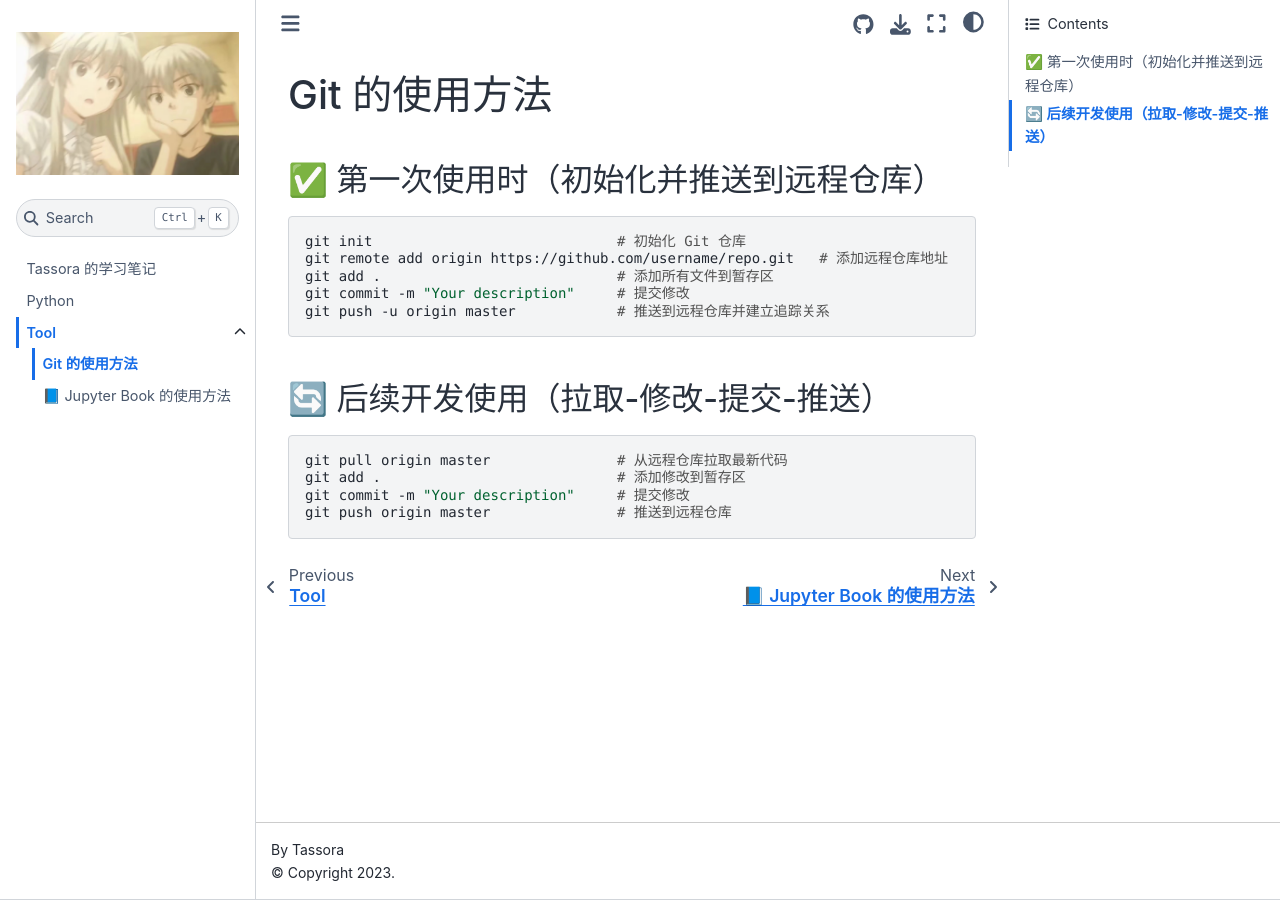
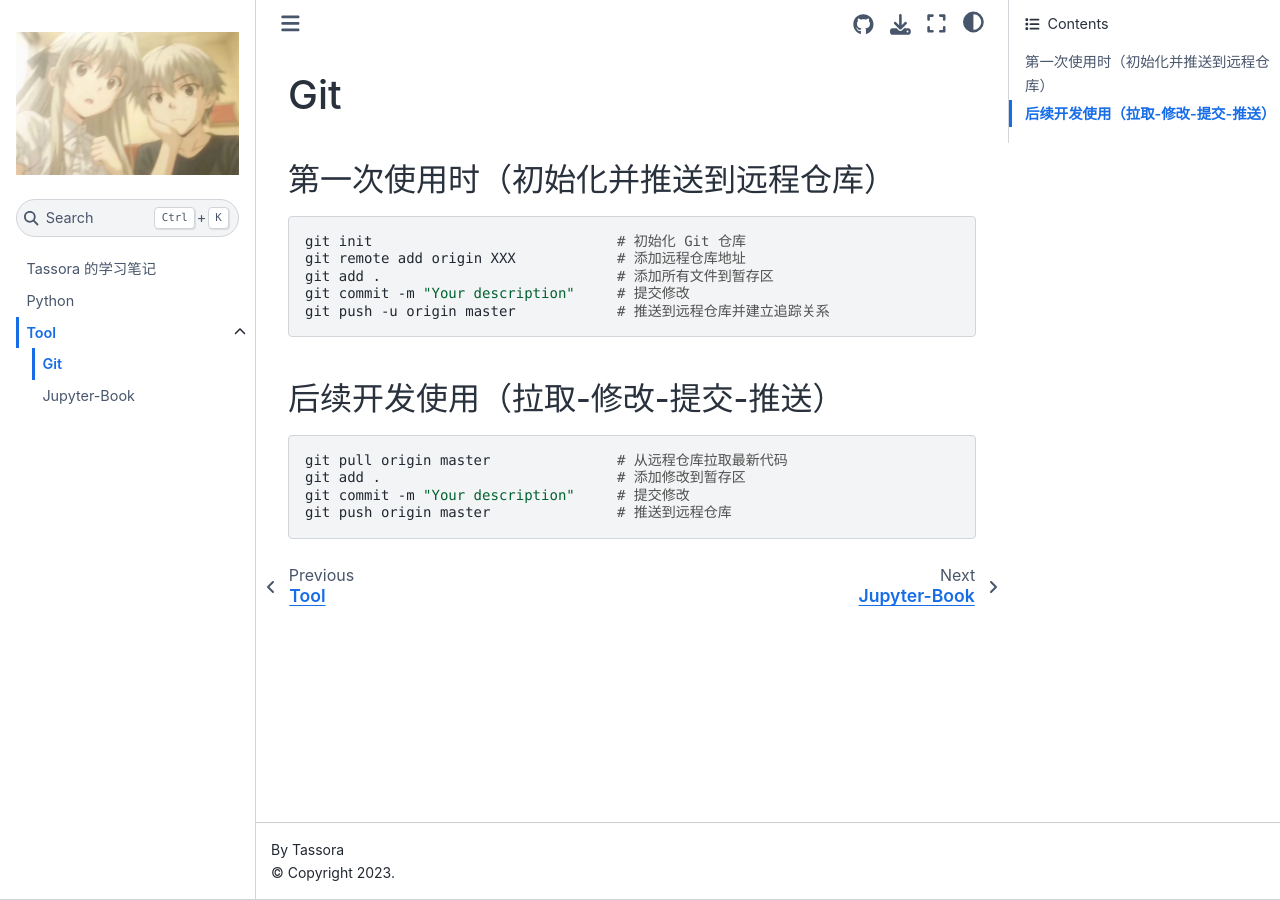
Before and after one commit to Tassora/Notebooks, a Jupyter Book: the page built from 6.Tool/1.Git.md, in a window 1280 px wide. Built offline with Jupyter Book 1.0.4 settings and Sphinx 7.4.7 and the Sphinx Book theme 1.1.4, drawn with Linux system fonts in a browser that asks for light colours.

````diff
--- a/6.Tool/1.Git.md
+++ b/6.Tool/1.Git.md
@@ -1,14 +1,14 @@
-# Git 的使用方法
+# Git
 
-## ✅ 第一次使用时（初始化并推送到远程仓库）
+## 第一次使用时（初始化并推送到远程仓库）
 ```bash
 git init                             # 初始化 Git 仓库
-git remote add origin https://github.com/username/repo.git   # 添加远程仓库地址
+git remote add origin XXX            # 添加远程仓库地址
 git add .                            # 添加所有文件到暂存区
 git commit -m "Your description"     # 提交修改
 git push -u origin master            # 推送到远程仓库并建立追踪关系
 ```
-## 🔄 后续开发使用（拉取-修改-提交-推送）
+## 后续开发使用（拉取-修改-提交-推送）
 ```bash
 git pull origin master               # 从远程仓库拉取最新代码
 git add .                            # 添加修改到暂存区
--- a/6.Tool/2.Jupyterbook.md
+++ b/6.Tool/2.Jupyterbook.md
@@ -1,6 +1,6 @@
-# 📘 Jupyter Book 的使用方法
+# Jupyter-Book
 
-## 🧩 1. 安装 Jupyter Book
+## 1. 安装 Jupyter Book
 
 推荐使用清华源加速：
 
@@ -8,12 +8,12 @@
 pip install jupyter-book -i https://pypi.tuna.tsinghua.edu.cn/simple
 ```
 
-## 📚 2. 创建一本电子书项目
+## 2. 创建一本电子书项目
 ```bash
 jupyter-book create mybook
 ```
 
-## 🛠 3. 构建电子书（生成 HTML 文件）
+## 3. 构建电子书（生成 HTML 文件）
 ```bash
 jupyter-book build .
 ```
````
